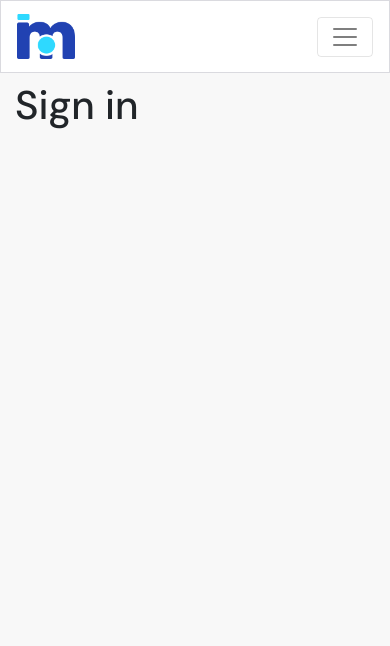
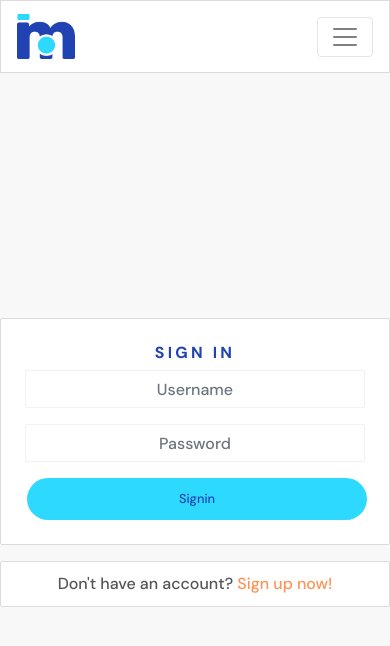
Before and after one commit to carl2087/moments, a React (Create React App) app: page /signin in a window 390 px wide. Shown: the top 646 px of the page. Built offline with nearby package versions, Linux system fonts and the light colour scheme.

Commit message:
added signup form and signin form with code connecting to API

```diff
--- a/src/App.js
+++ b/src/App.js
@@ -4,6 +4,7 @@
 import { Route, Switch } from 'react-router-dom';
 import './api/axiosDefaults'
 import SignUpForm from './pages/auth/SignUpForm';
+import SignInForm from './pages/auth/SignInForm';
 
 function App() {
 	return (
@@ -12,7 +13,7 @@
 		<Container className={styles.Main}>
 			<Switch>
 				<Route exact path='/' render={() => <h1>Home page</h1>} />
-				<Route exact path='/signin' render={() => <h1>Sign in</h1>} />
+				<Route exact path='/signin' render={() => <SignInForm />} />
 				<Route exact path='/signup' render={() => <SignUpForm />} />
 				<Route render={()=><p>Page not found!</p>} />
 			</Switch>
--- /dev/null
+++ b/src/pages/auth/SignInForm.js
@@ -0,0 +1,120 @@
+import React, { useState } from "react";
+
+import Form from "react-bootstrap/Form";
+import Alert from "react-bootstrap/Alert";
+import Button from "react-bootstrap/Button";
+import Col from "react-bootstrap/Col";
+import Row from "react-bootstrap/Row";
+import Image from "react-bootstrap/Image";
+import Container from "react-bootstrap/Container";
+
+import { Link } from "react-router-dom";
+
+import styles from "../../styles/SignInUpForm.module.css";
+import btnStyles from "../../styles/Button.module.css";
+import appStyles from "../../App.module.css";
+import axios from "axios";
+import { useHistory } from "react-router-dom/cjs/react-router-dom.min";
+
+function SignInForm() {
+
+    const [signInData, setSignInData] = useState({
+        username: "",
+        password: "",
+    });
+
+    const { username, password } = signInData;
+
+    const [errors, setErrors] = useState({});
+
+    const history = useHistory();
+
+    const handleChange = (event) => {
+        setSignInData({
+            ...signInData,
+            [event.target.name]: event.target.value,
+        });
+    };
+
+    const handleSubmit = async (event) => {
+        event.preventDefault();
+        try {
+            await axios.post('/dj-rest-auth/login/', signInData);
+            history.push('/');
+        } catch (err) {
+            setErrors(err.response?.data)
+        }
+    }
+
+return (
+<Row className={styles.Row}>
+    <Col className="my-auto p-0 p-md-2" md={6}>
+    <Container className={`${appStyles.Content} p-4 `}>
+        <h1 className={styles.Header}>sign in</h1>
+
+    <Form onSubmit={handleSubmit}>
+        <Form.Group controlId="username">
+            <Form.Label className="d-none">Username</Form.Label>
+            <Form.Control
+            type="text"
+            placeholder="Username"
+            name="username"
+            className={styles.Input}
+            value={username}
+            onChange={handleChange}
+            />
+        </Form.Group>
+
+        {errors.username?.map((idx, message) =>
+        <Alert variant="warning" key={idx}>{message}</Alert>
+        )}
+
+        <Form.Group controlId="password">
+            <Form.Label className="d-none">Password</Form.Label>
+            <Form.Control
+            type="password"
+            placeholder="Password"
+            name="password"
+            className={styles.Input}
+            value={password}
+            onChange={handleChange}
+            />
+        </Form.Group>
+
+        {errors.password?.map((idx, message) =>
+        <Alert variant="warning" key={idx}>{message}</Alert>
+        )}
+
+        <Button className={`${btnStyles.Button} ${btnStyles.Wide} ${btnStyles.Bright}`} type="submit">
+            Signin
+        </Button>
+
+        {errors.non_field_errors?.map((message, idx) =>
+        <Alert key={idx} className="mt-3" variant="warning">
+            {message}
+        </Alert>
+        )}
+
+    </Form>
+
+    </Container>
+    <Container className={`mt-3 ${appStyles.Content}`}>
+        <Link className={styles.Link} to="/signup">
+        Don't have an account? <span>Sign up now!</span>
+        </Link>
+    </Container>
+    </Col>
+    <Col
+    md={6}
+    className={`my-auto d-none d-md-block p-2 ${styles.SignInCol}`}
+    >
+    <Image
+        className={`${appStyles.FillerImage}`}
+        src={"https://codeinstitute.s3.amazonaws.com/AdvancedReact/hero.jpg"}
+    />
+    </Col>
+</Row>
+);
+}
+
+export default SignInForm;
--- a/src/pages/auth/SignUpForm.js
+++ b/src/pages/auth/SignUpForm.js
@@ -1,20 +1,111 @@
-import React from "react";
+import React, {useState} from "react";
 import { Link } from "react-router-dom";
 
 import styles from "../../styles/SignInUpForm.module.css";
 import btnStyles from "../../styles/Button.module.css";
 import appStyles from "../../App.module.css";
 
-import { Form, Button, Image, Col, Row, Container } from "react-bootstrap";
+import { Form, Button, Image, Col, Row, Container, Alert } from "react-bootstrap";
+import axios from "axios";
+import { useHistory } from "react-router-dom/cjs/react-router-dom.min";
 
 const SignUpForm = () => {
+
+    const [signUpData, setSignUpData] = useState({
+        username: "",
+        password1: "",
+        password2: ""
+    });
+
+    const { username, password1, password2 } = signUpData;
+
+    const [errors, setErrors] = useState({});
+
+    const history = useHistory();
+
+    const handleChange = (event) => {
+        setSignUpData({
+            ...signUpData,
+            [event.target.name]: event.target.value,
+        });
+    };
+
+    const handleSubmit = async (event) => {
+        event.preventDefault();
+        try {
+            await axios.post('/dj-rest-auth/registration/', signUpData)
+            history.push('/signin')
+        } catch (err) {
+            setErrors(err.response?.data)
+        }
+    }
+
     return (
     <Row className={styles.Row}>
         <Col className="my-auto py-2 p-md-2" md={6}>
         <Container className={`${appStyles.Content} p-4 `}>
             <h1 className={styles.Header}>sign up</h1>
 
-            {/* add your form here */}
+        <Form onSubmit={handleSubmit}>
+            <Form.Group controlId="username">
+                <Form.Label className="d-none">Username</Form.Label>
+                <Form.Control
+                className={styles.Input}
+                type="text"
+                placeholder="Username"
+                name="username"
+                value={username}
+                onChange={handleChange}
+                />
+            </Form.Group>
+
+            {errors.username?.map((message, idx) =>
+                <Alert variant="warning" key={idx}>{message}</Alert>
+            )}
+
+            <Form.Group controlId="password1">
+                <Form.Label className="d-none">Password</Form.Label>
+                <Form.Control
+                className={styles.Input}
+                type="password"
+                placeholder="Password"
+                name="password1"
+                value={password1}
+                onChange={handleChange}
+                />
+            </Form.Group>
+
+            {errors.password1?.map((message, idx) =>
+            <Alert variant="warning" key={idx}>{message}</Alert>
+            )}
+
+            <Form.Group controlId="password2">
+                <Form.Label className="d-none">Confirm password</Form.Label>
+                <Form.Control
+                className={styles.Input}
+                type="password"
+                placeholder="Confirm password"
+                name="password2"
+                value={password2}
+                onChange={handleChange}
+                />
+            </Form.Group>
+
+            {errors.password2?.map((message, idx) =>
+            <Alert variant="warning" key={idx}>{message}</Alert>
+            )}
+
+            <Button className={`${btnStyles.Button} ${btnStyles.Wide} ${btnStyles.Bright}`} type="submit">
+                Signup
+            </Button>
+
+            {errors.non_field_errors?.map((message, idx) =>
+            <Alert key={idx} variant="warning" className="mt-3">
+                {message}
+            </Alert>
+            )}
+
+        </Form>
 
         </Container>
         <Container className={`mt-3 ${appStyles.Content}`}>
```
